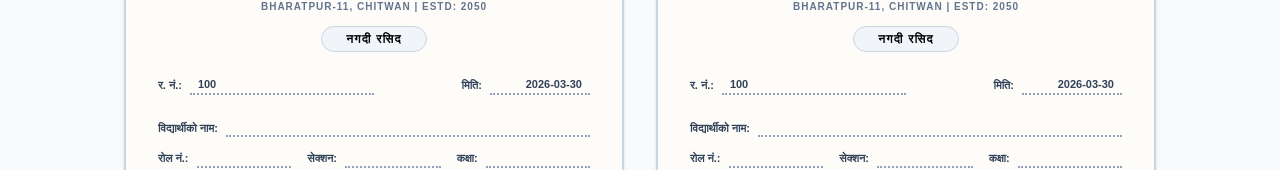
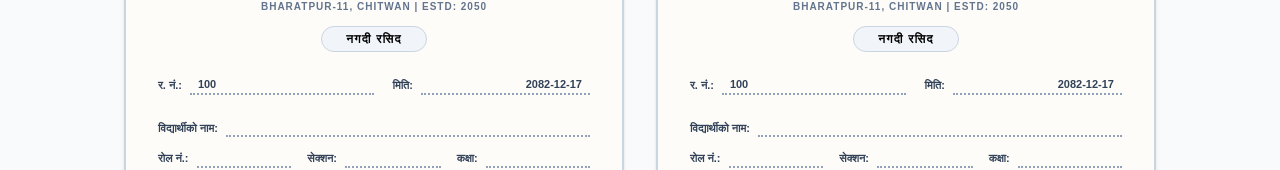
Before and after one commit to Rajbhusal999/rajschool-management, a React app in the folder frontend/: page /billing/student-fees in a window 1280 px wide. Shown: the part 329-499 px from the top of the page. Built offline with nearby package versions, Linux system fonts and the light colour scheme; no server answers; the database is empty; the HTML template or start-up script is replaced by a standard one.

Commit message:
feat: make fee receipt date editable for Nepali calendar support

```diff
--- a/frontend/src/pages/StudentFees.jsx
+++ b/frontend/src/pages/StudentFees.jsx
@@ -26,7 +26,7 @@ const StudentFees = () => {
     className: '',
     month: '',
     guardianName: '',
-    date: new Date().toISOString().split('T')[0]
+    date: '2082-12-17' // Default Nepali Date for March 30, 2026
   });
 
   const [fees, setFees] = useState([
@@ -204,7 +204,15 @@ const StudentFees = () => {
           </div>
           <div className="flex items-center gap-2 justify-end text-right">
             <span>{translations.date}:</span>
-            <span className="border-b-2 border-dotted border-slate-400 px-2 min-w-[100px]">{formData.date}</span>
+            <div className="border-b-2 border-dotted border-slate-400 px-2 min-w-[100px]">
+              <input
+                type="text"
+                className="w-full bg-transparent outline-none border-none print:hidden h-4 text-right"
+                value={formData.date}
+                onChange={(e) => setFormData({...formData, date: e.target.value})}
+              />
+              <span className="hidden print:inline">{formData.date}</span>
+            </div>
           </div>
         </div>
 
```
